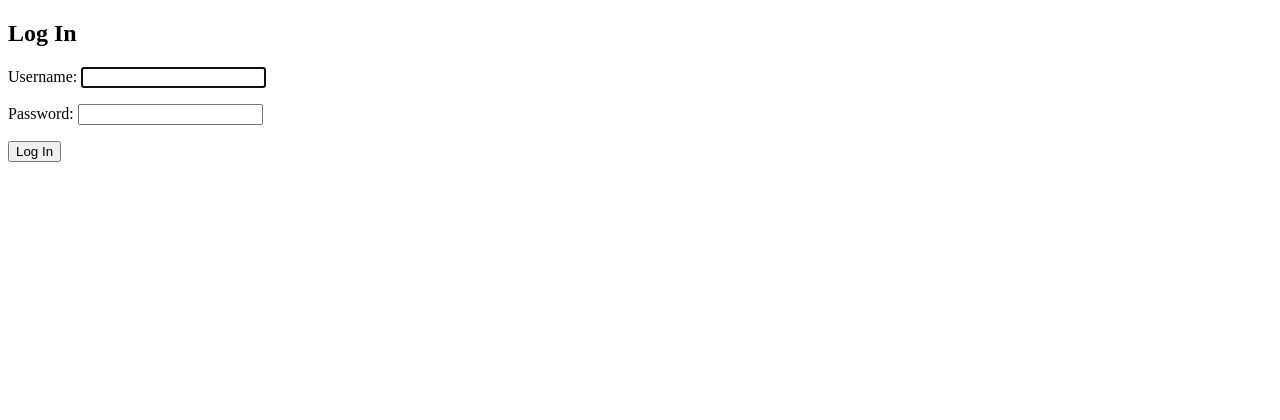
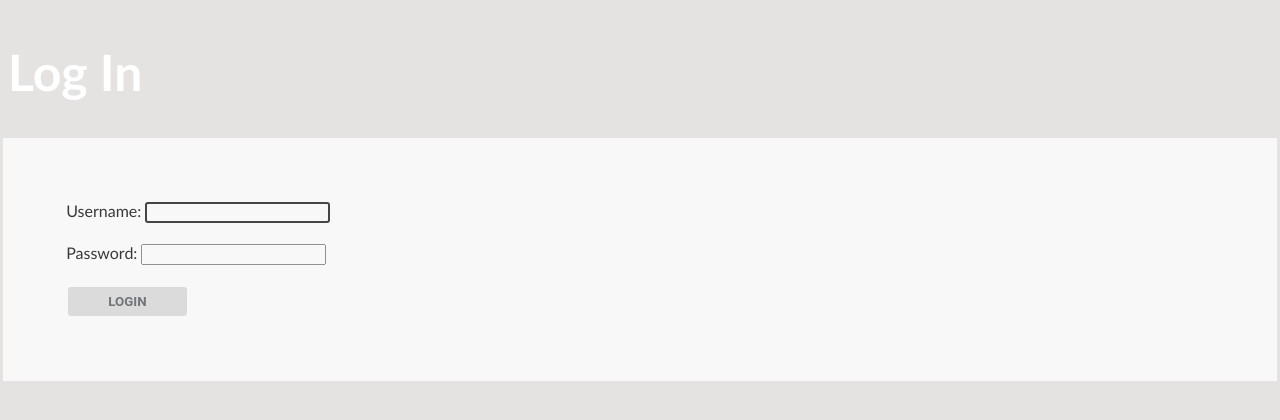
Before and after one commit to kca169/CourseMapper, a Django app: page /accounts/login/ in a window 1280 px wide. Shown: the top 420 px of the page. Run offline with Django 3.2, Linux system fonts and the light colour scheme.

Commit message:
created css file base.css to style home,base,login and signup.html

```diff
--- a/coursemapper/settings.py
+++ b/coursemapper/settings.py
@@ -16,6 +16,7 @@ https://learndjango.com/tutorials/django-login-and-logout-tutorial
 """
 
 from pathlib import Path
+import os
 
 # Build paths inside the project like this: BASE_DIR / 'subdir'.
 BASE_DIR = Path(__file__).resolve().parent.parent
@@ -124,6 +125,9 @@ USE_TZ = True
 # https://docs.djangoproject.com/en/3.1/howto/static-files/
 
 STATIC_URL = '/static/'
+STATICFILES_DIRS = [
+    os.path.join(BASE_DIR, "static"),
+]
 
 LOGIN_REDIRECT_URL = 'home'
 LOGOUT_REDIRECT_URL = 'home'
--- /dev/null
+++ b/static/base.css
@@ -0,0 +1,65 @@
+body{
+    background-color:#e5e2e2 ;
+    font-family: 'Trebuchet MS', 'Lucida Sans Unicode', 'Lucida Grande', 'Lucida Sans', Arial, sans-serif;
+}
+
+.title{
+    /* background-color:rgba(16, 78, 107, 0.6); */
+    color: #ffffff;
+    text-align: center;
+    text-shadow: 1px 3px #000000;
+    font-size: 75px;
+    letter-spacing: 5px;
+}
+
+.description{
+    color:#284b63;
+    text-align: center;
+    letter-spacing: 2.5px;
+}
+
+.redirect {
+    text-align: center;
+}
+
+/* styling for just the login page */
+.login{
+    color: #ffffff;
+    font-size: 50px;
+}
+
+.form-group{
+    padding-bottom: 20px;
+}
+
+/* styling for just the signup page */
+.signup{
+    color: #ffffff;
+    font-size: 50px;
+}
+
+/* styling for both signup and login pages */
+
+form{
+    background-color: #ffffff;
+    opacity: 75%;
+    padding: 5%;
+    margin: -5px;
+}
+
+button{
+display: inline-block;
+  padding: 0.5em 3em;
+  border: 0.15em solid #ffffff;
+  font-family: "Roboto", sans-serif;
+  font-weight: bold;
+  color: #495057;
+  text-transform: uppercase;
+  background-color: #d9d9d9;
+  border-radius: 5px;
+}
+
+button:hover{
+    color: #353535;
+    border-color: #353535;
+}
--- a/templates/base.html
+++ b/templates/base.html
@@ -5,6 +5,8 @@
 	<head>
 		<meta charset="utf-8">
 		<title>{% block title %} CourseMapper Test {% endblock %}</title>
+		{% load static %}
+		<link rel="stylesheet" href="{% static 'base.css' %}">
 	</head>
 
 	<body>
--- a/templates/registration/login.html
+++ b/templates/registration/login.html
@@ -5,10 +5,23 @@
 {% block title %}CourseMapper Login{% endblock %}
 
 {% block content %}
-<h2>Log In</h2>
+<h2 class ='login'>Log In</h2>
 <form method="post">
   {% csrf_token %}
-  {{ form.as_p }}
-  <button type="submit">Log In</button>
+   {{ form.non_field_errors }}
+    <div class="form-group">
+
+        <label for="{{ form.username.id_for_label }}">Username:</label>
+        {{ form.username }}
+        {{ form.username.errors }}
+
+    </div>
+    <div class="form-group">
+
+        <label for="{{ form.password.id_for_label }}">Password:</label>
+        {{ form.password }}
+        {{ form.password.errors }}
+    </div>
+    <button type="submit">Login</button>
 </form>
 {% endblock %}
--- a/templates/registration/signup.html
+++ b/templates/registration/signup.html
@@ -4,7 +4,7 @@
 {% block title %}Sign Up{% endblock %}
 
 {% block content %}
-  <h2>Sign up</h2>
+  <h2 class = 'signup'>Sign up</h2>
   <form method="post">
     {% csrf_token %}
     {{ form.as_p }}
```
Also changed, not shown: templates/home.html (+6 -4 lines), db.sqlite3.
